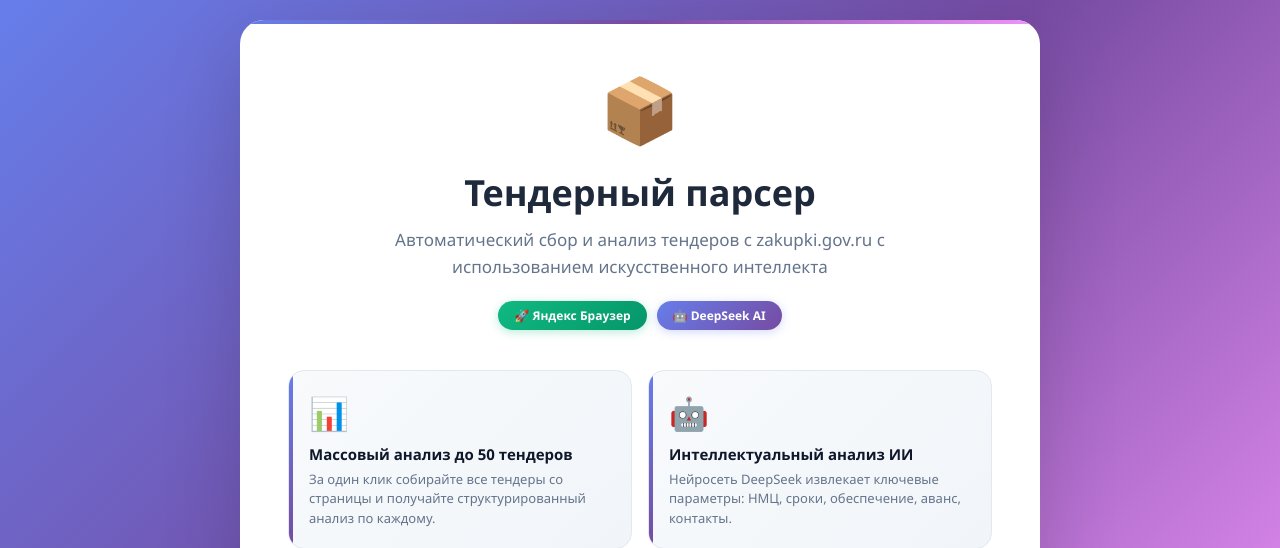
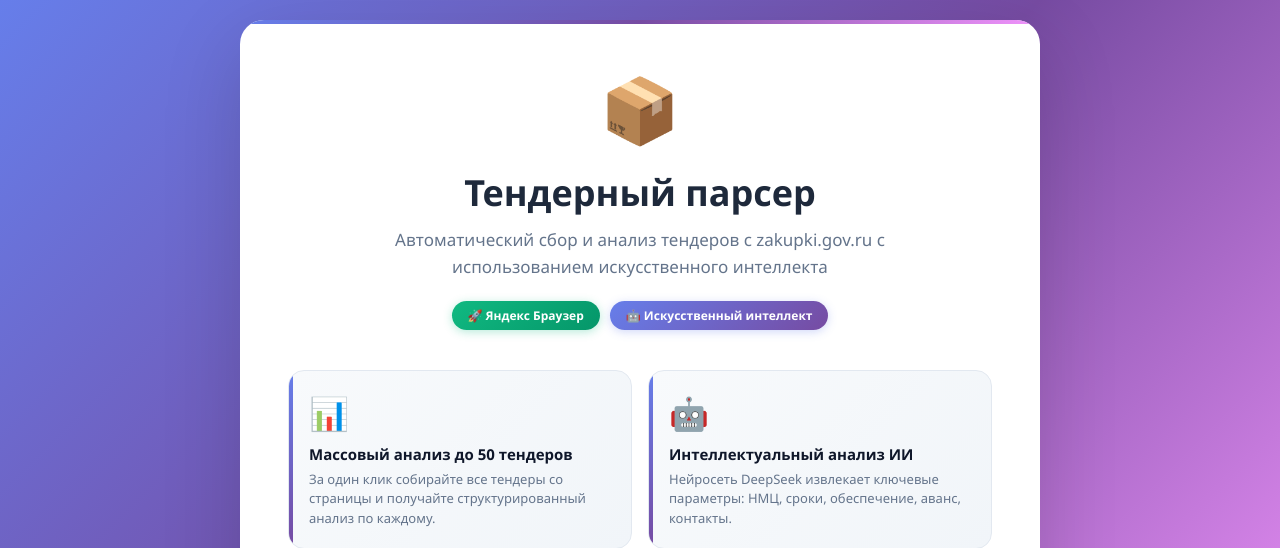
Before and after one commit to danilamozh-maker/tender-parser, a Python web app: template templates/main.html in a window 1280 px wide. Shown: the top 548 px of the page. Run offline with Jinja, Linux system fonts and the light colour scheme; the template is opened without the code that fills it, so the values that code supplies are empty.

Commit message:
Update main.html

```diff
--- a/templates/main.html
+++ b/templates/main.html
@@ -382,7 +382,7 @@
             <p class="subtitle">Автоматический сбор и анализ тендеров с zakupki.gov.ru с использованием искусственного интеллекта</p>
             <div class="badges">
                 <span class="badge">🚀 Яндекс Браузер</span>
-                <span class="badge badge-secondary">🤖 DeepSeek AI</span>
+                <span class="badge badge-secondary">🤖 Искусственный интеллект</span>
             </div>
         </div>
 
```
